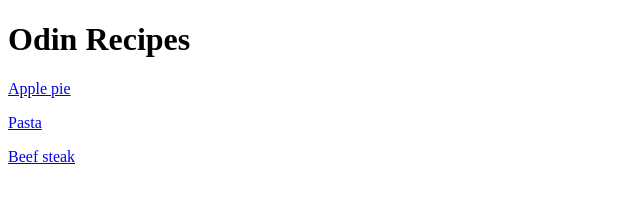
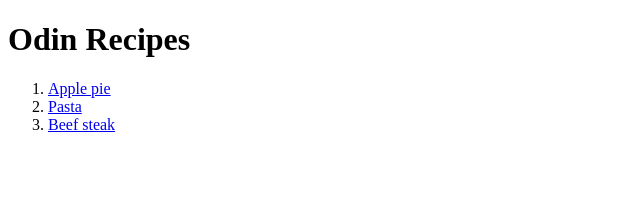
Before and after one commit to kirsalfetnik/odin-recipes, a plain HTML site: page index.html in a window 1280 px wide. Shown: the whole page, without its empty margins (0-640 px from the left). Drawn offline with Linux system fonts and the light colour scheme.

```diff
--- a/index.html
+++ b/index.html
@@ -8,8 +8,10 @@
     <body>
         <h1>Odin Recipes</h1>
 
-        <p><a href="./recipes/apple_pie.html">Apple pie</a></p>
-        <p><a href="./recipes/pasta.html">Pasta</a></p>
-        <p><a href="./recipes/beef_steak.html">Beef steak</a></p>
+        <ol>
+            <li><a href="./recipes/apple_pie.html">Apple pie</a></li>
+            <li><a href="./recipes/pasta.html">Pasta</a></li>
+            <li><a href="./recipes/beef_steak.html">Beef steak</a></li>
+        </ol>
     </body>
 </html>
```
